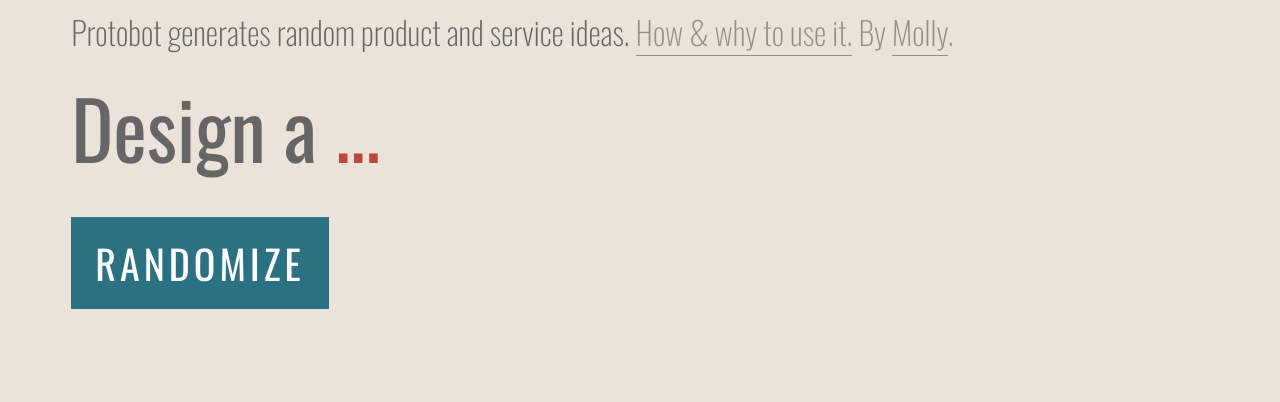
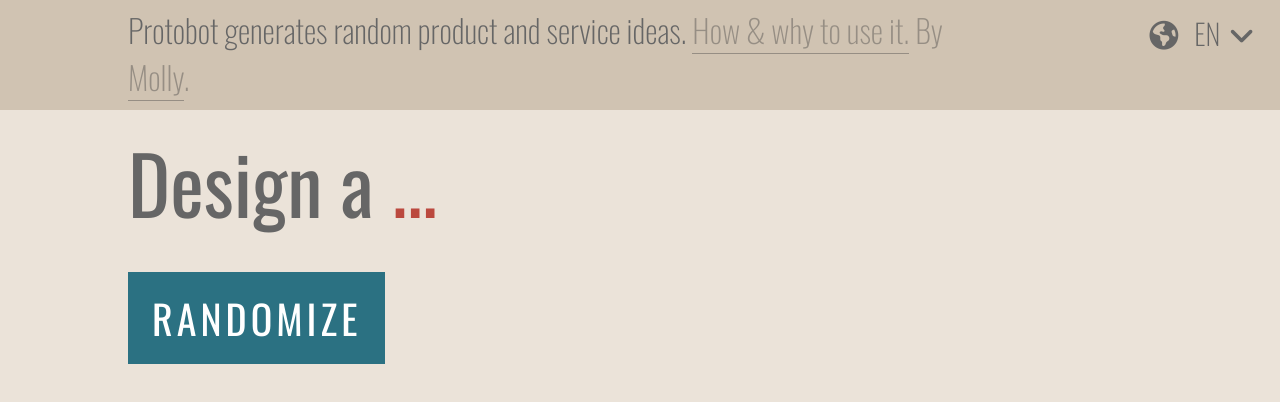
Before and after one commit to mollyclare/protobot, a plain HTML site: page index.html in a window 1280 px wide. Drawn offline with nearby package versions, Linux system fonts and the light colour scheme; files that its build step writes are made by us from their sources; no server answers.

Commit message:
added top bar and language menu (not live yet)

```diff
--- a/index.html
+++ b/index.html
@@ -1,15 +1,15 @@
-<!DOCTYPE html>
+<!DOCTYPE html PUBLIC "-//W3C//DTD HTML 4.01//EN">
+
+<html>
 <head>
     <link rel="stylesheet" type="text/css" href="protobot.css">
-	<link href="https://fonts.googleapis.com/css?family=Oswald:200,400" rel="stylesheet">
+    <link href="https://fonts.googleapis.com/css?family=Oswald:200,400" rel="stylesheet" type="text/css">
+<link rel="stylesheet" href="../font-awesome-4.3.0/css/font-awesome.min.css">
     <title>Protobot: randomly generated design challenges</title>
     <meta name="viewport" content="width=device-width, initial-scale=1.0">
-<script
-  src="https://code.jquery.com/jquery-3.1.1.min.js"
-  integrity="sha256-hVVnYaiADRTO2PzUGmuLJr8BLUSjGIZsDYGmIJLv2b8="
-  crossorigin="anonymous"></script>
-
-<script type=text/javascript>
+    <script src="https://code.jquery.com/jquery-3.1.1.min.js" integrity="sha256-hVVnYaiADRTO2PzUGmuLJr8BLUSjGIZsDYGmIJLv2b8=" crossorigin="anonymous" type="text/javascript">
+</script>
+    <script type="text/javascript">
 var onupdate = function(data){
 
     $("#intro").html("");
@@ -60,44 +60,42 @@ $(document).ready(smurf);
 
 
     </script>
+</head>
 
-</head>
 <body>
     <div class="megawrapper">
-	<div class="wrapper">
-		<div class="tagline">Protobot generates random product and service ideas. <span class="author"><a href="http://molly.is/writing/protobot/">How & why to use it.</a> By <a href="http://molly.is">Molly</a>. </div> 		<div class="hacktext text">
 
-	<div id=intro>Design a</div>
-
-	<div id="design-item">...</div>
-	<div id="constraint">&nbsp;</div>
-	</div>
-
-	<div class="nextbutton button">
-			<a href="#" onclick='smurf();'>Randomize</a>
-			</div>
-
-
-
-
-			<div id="footer"> <span class="tweetbutton">
-<!-- <a href="https://twitter.com/share"
-	class="twitter-share-button"
-	data-url="http://www.code.caseyc.net/whatshallihack/"
-	data-text="DATA TEXT DATA TEXT"
-	data-count="none"
-	data-hashtags="burner">
-	Tweet2</a>-->
-<!-- 		<a id="tweetlink" href='foo' target='_blank' >Tweet it</a> -->
-
-			</span>
+	    <div class="header-bar">
+                <div class="header-content">
+                Protobot generates random product and service ideas. <span class="author"><a href="http://molly.is/writing/protobot/">How & why to use it.</a> By <a href="http://molly.is">Molly</a>.</span>
+                <div class="header-language"><i class="fa fa-globe">&nbsp;</i><span class="current-language">EN</span><i class="fa fa-angle-down"></i></div>
                 </div>
 
             </div>
 
-	</div>
-	<!--<script>!function(d,s,id){var js,fjs=d.getElementsByTagName(s)[0];if(!d.getElementById(id)){js=d.createElement(s);js.id=id;js.src="//platform.twitter.com/widgets.js";fjs.parentNode.insertBefore(js,fjs);}}(document,"script","twitter-wjs");</script> -->
+        <div class="wrapper">
 
 
+            <div class="randomized-text">
+                <div id="intro">
+                    <span class="author">Design a</span>
+                </div>
+
+                <div id="design-item">
+                    <span class="author">...</span>
+                </div>
+
+                <div id="constraint">
+                    <span class="author">&nbsp;</span>
+                </div>
+            </div>
+
+            <div class="nextbutton button">
+                <span class="author"><a href="#" onclick='smurf();'>Randomize</a></span>
+            </div>
+
+
+        </div>
+    </div><!--<script>!function(d,s,id){var js,fjs=d.getElementsByTagName(s)[0];if(!d.getElementById(id)){js=d.createElement(s);js.id=id;js.src="//platform.twitter.com/widgets.js";fjs.parentNode.insertBefore(js,fjs);}}(document,"script","twitter-wjs");</script> -->
 </body>
 </html>
--- a/protobot.scss
+++ b/protobot.scss
@@ -1,34 +1,112 @@
-body{
+// OVERALL STYLES
+
+$big-screen-width-percent: 80%;
+$small-screen-width-percent: 90%;
+$big-screen-width-margin: (100% - $big-screen-width-percent)/2;
+$small-screen-width-margin: (100% - $small-screen-width-percent)/2;
+body {
 	/*background-color:#eee;*/
 	background-color: #ebe3d9;
 	font-family: 'Oswald', sans-serif;
+
+	margin: 0;
+	a {
+		text-decoration: none;
+		color: #666;
+	}
+}
+
+// FOR SMALL SCREENS
+@media (max-width: 700px) {
+
+	body {
 		font-size: 2.6em;
 	}
+	.header-content {
+		width: $small-screen-width-percent - 20%;
+		margin: 0 $small-screen-width-margin 0 $small-screen-width-margin;
+	}
+	.wrapper {
+		width: $small-screen-width-percent;
+		margin: 0 $small-screen-width-margin 0 $small-screen-width-margin;
 
+	}
+
+}
+
+// FOR LARGE SCREENS
 @media (min-width: 700px) {
+
 	body {
 		font-size: 5em;
 	}
+	.header-content {
+		width: $big-screen-width-percent - 15%;
+		margin: 0 $big-screen-width-margin 0 $big-screen-width-margin;
 	}
-
-a {
-	text-decoration: none;
-	color:#666;
+	.wrapper {
+		width: $big-screen-width-percent;
+		margin: 0 $big-screen-width-margin 0 $big-screen-width-margin;
+		}
 }
 
 
-div.megawrapper{
+// LAYOUT
+
+div.megawrapper {
+	margin: 0 auto;
+}
+// HEADER
+
+div.header-bar {
+	background-color: #d0c3b2;
+	width: 100%;
+	margin: 0 auto;
+	position: relative;
+	.header-content {
+
+
+		padding: .2em 0 .3em 0;
+		font-size: .4em;
+		color: #666;
+		font-weight: 200;
+		margin-bottom: .4em;
+		.author {
+			color: #968e84;
+			a {
+				color: #968e84;
+				border-bottom: 1px solid #968e84;
+			}
+		}
+
+		.header-language {
+		font-size: .9em;
+		position: absolute;
+		font-weight: 200;
+		top: .4em;
+		right: .6em;
+			.current-language {
 
 			}
-div.wrapper{
-	width: 90%;
-	margin: 0 auto;
+			.fa {
+				padding: 0 .3em;
+			}
+		}
 	}
 
-#intro{
+	a:hover {
+		border-bottom: 1px solid #968e84;
+	}
+
+}
+// RANDOMIZED TEXT
+div.wrapper {
+
+	.randomized-text {
+		#intro {
 			display: inline;
 			color: #666;
-
+		}
 	}
 	#design-item {
 		font-weight: 400;
@@ -40,9 +118,10 @@ div.wrapper{
 		color: #2B7182;
 		display: inline;
 	}
+}
+// BUTTON
 
-
-div.button{
+div.button {
 	margin-top: 2em;
 	padding: .4em .6em;
 	font-size: .5em;
@@ -52,46 +131,11 @@ div.button{
 	margin-right: 2em;
 	background-color: #2B7182;
 	color: #fff;
-
+	a {
+		color: #fff;
+		text-decoration: none;
 	}
-
+}
 div.button:hover {
 	background-color: #215563;
 }
-
-div.button a {
-	color: #fff;
-	text-decoration: none;
-}
-
-
-div.tagline {
-	font-size: .4em;
-	color: #666;
-	font-weight: 200;
-	margin-bottom: .4em;
-}
-div.tagline .author {
-	color: #968e84;
-}
-div.tagline .author a {
-	color: #968e84;
-	border-bottom: 1px solid #968e84;
-}
-
-div.tagline .author a:hover {
-	border-bottom: 1px solid #968e84;
-}
-
-div.nextbutton {
-
-}
-div.tweetbutton{
-
-}
-
-div#footer {
-	padding-top: 2em;
-	font-size: .4em;
-
-}
```
Lines whose indentation alone changed are shown as unchanged.
